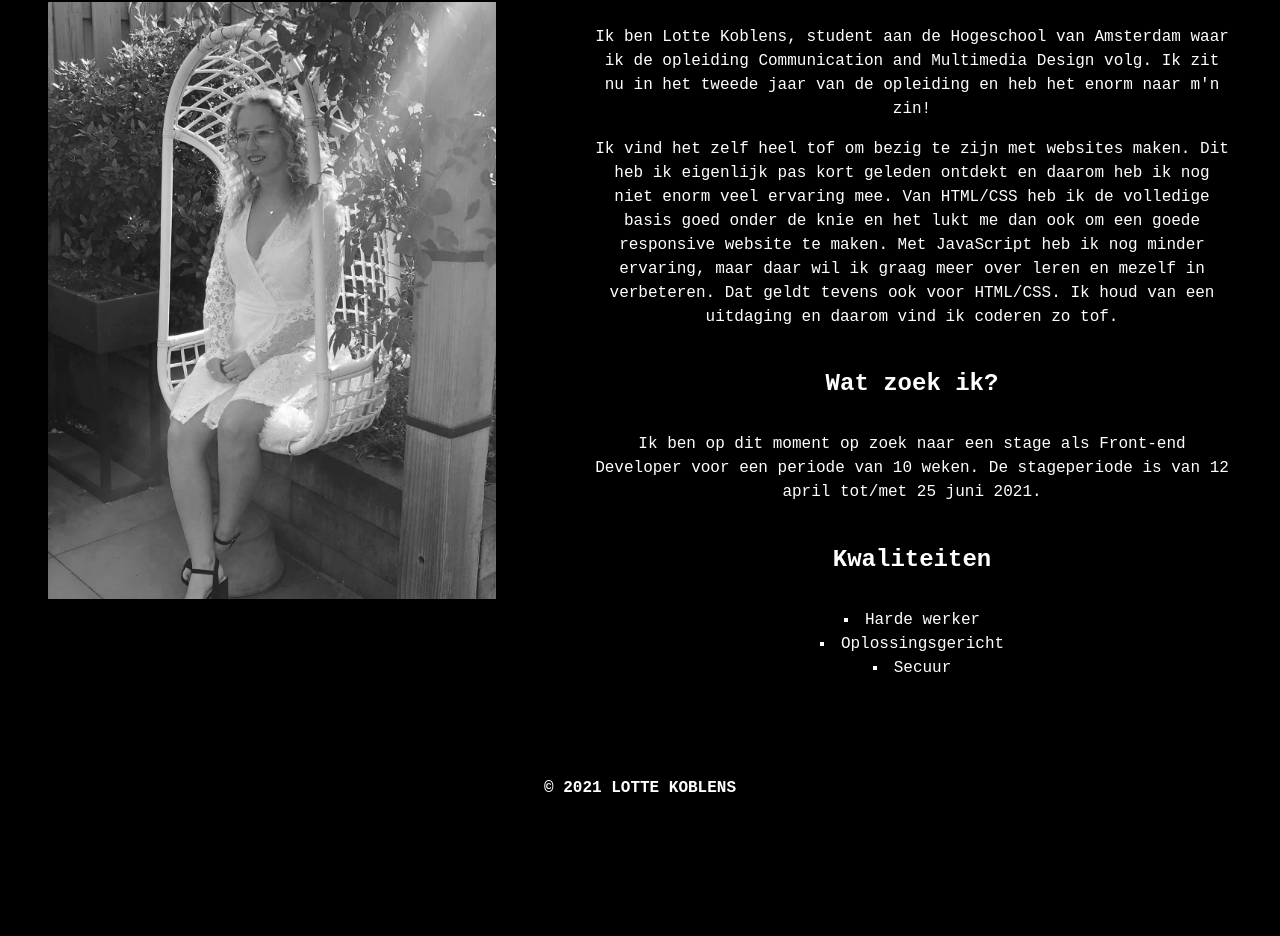
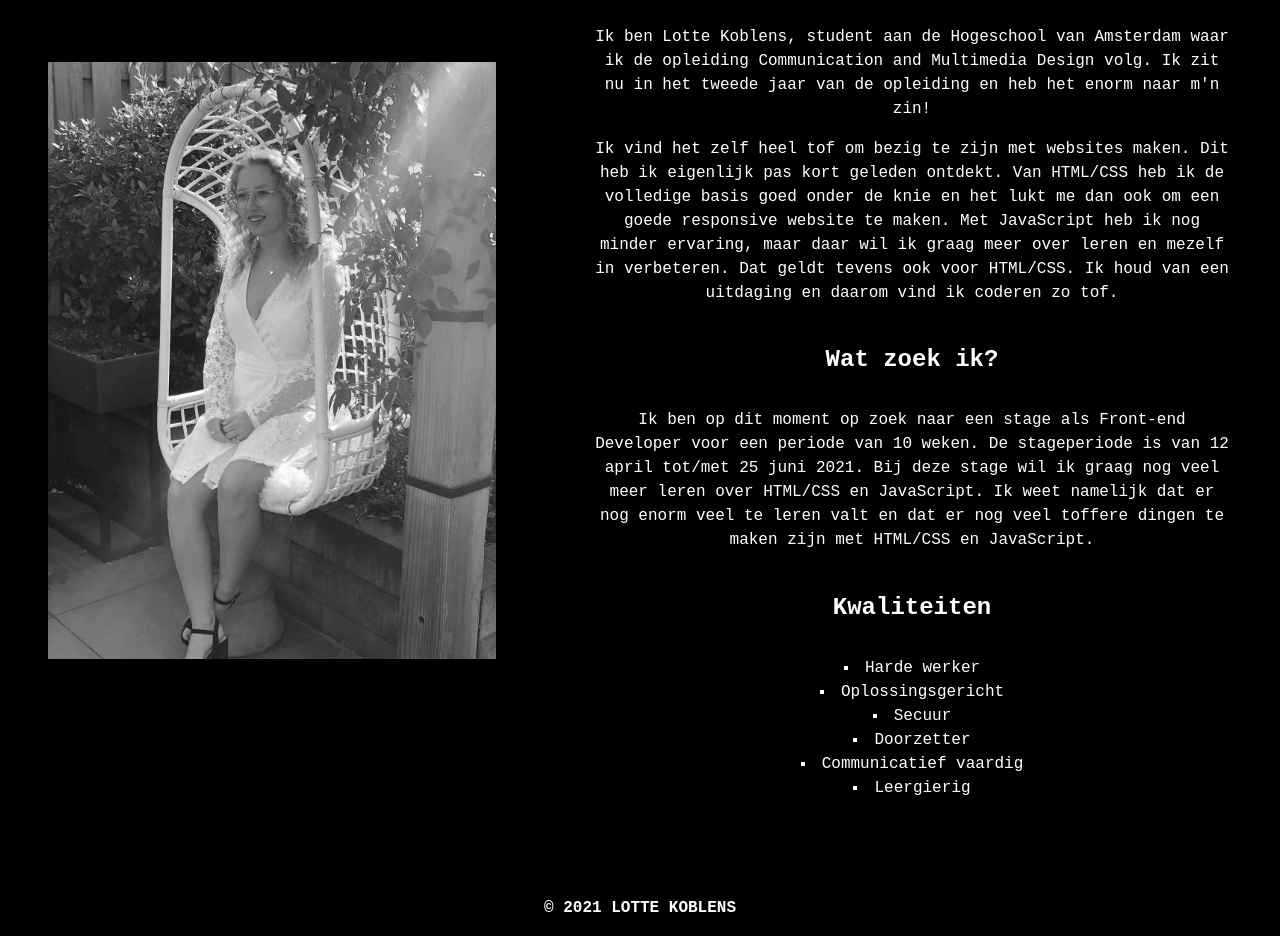
Before and after one commit to lottekoblens/portfolioLotteKoblens, a plain HTML site: page index.html in a window 1280 px wide. Shown: the part 846-1782 px from the top of the page. Before the commit the page ends 1662 px from the top, so only its background shows below. Drawn offline with Linux system fonts and the light colour scheme.

Commit message:
Add files via upload

```diff
--- a/index.html
+++ b/index.html
@@ -34,20 +34,25 @@
                     <p>Ik ben Lotte Koblens, student aan de Hogeschool van Amsterdam waar ik de opleiding Communication and Multimedia Design volg.
                         Ik zit nu in het tweede jaar van de opleiding en heb het enorm naar m'n zin!
 					</p>
-					<p>Ik vind het zelf heel tof om bezig te zijn met websites maken. Dit heb ik eigenlijk pas kort geleden ontdekt en daarom heb ik nog niet enorm
-                        veel ervaring mee. Van HTML/CSS heb ik de volledige basis goed onder de knie en het lukt me dan ook om een goede
+					<p>Ik vind het zelf heel tof om bezig te zijn met websites maken. Dit heb ik eigenlijk pas kort geleden ontdekt.
+						Van HTML/CSS heb ik de volledige basis goed onder de knie en het lukt me dan ook om een goede
                     	responsive website te maken. Met JavaScript heb ik nog minder ervaring, maar daar wil ik graag meer over leren en mezelf in verbeteren.
 						Dat geldt tevens ook voor HTML/CSS. Ik houd van een uitdaging en daarom vind ik coderen zo tof.
 					</p>
 					<h2>Wat zoek ik?</h2>
                     <p>Ik ben op dit moment op zoek naar een stage als Front-end Developer voor een periode van 10 weken.
-                        De stageperiode is van 12 april tot/met 25 juni 2021.
+						De stageperiode is van 12 april tot/met 25 juni 2021. Bij deze stage wil ik graag nog veel meer leren over
+						HTML/CSS en JavaScript. Ik weet namelijk dat er nog enorm veel te leren valt en dat er nog veel toffere dingen
+						te maken zijn met HTML/CSS en JavaScript.
                     </p>
                 <h2>Kwaliteiten</h2>
                 <ul>
                     <li>Harde werker</li>
                     <li>Oplossingsgericht</li>
-                    <li>Secuur</li>
+					<li>Secuur</li>
+					<li>Doorzetter</li>
+					<li>Communicatief vaardig</li>
+					<li>Leergierig</li>
                 </ul>
 				</div>
 		</section>
```
